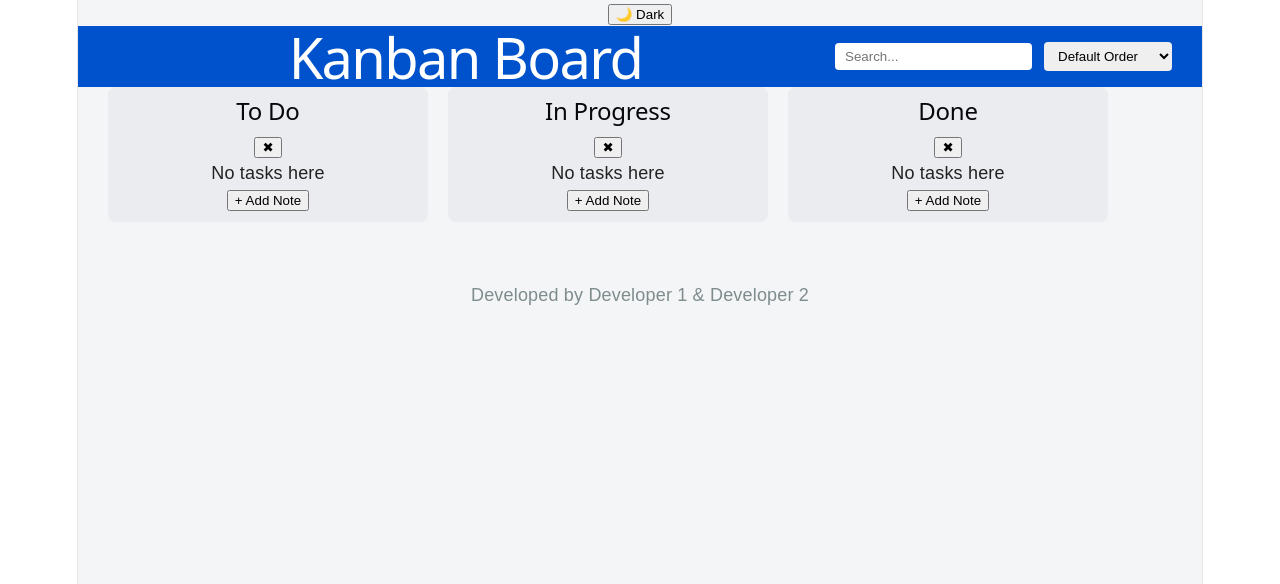
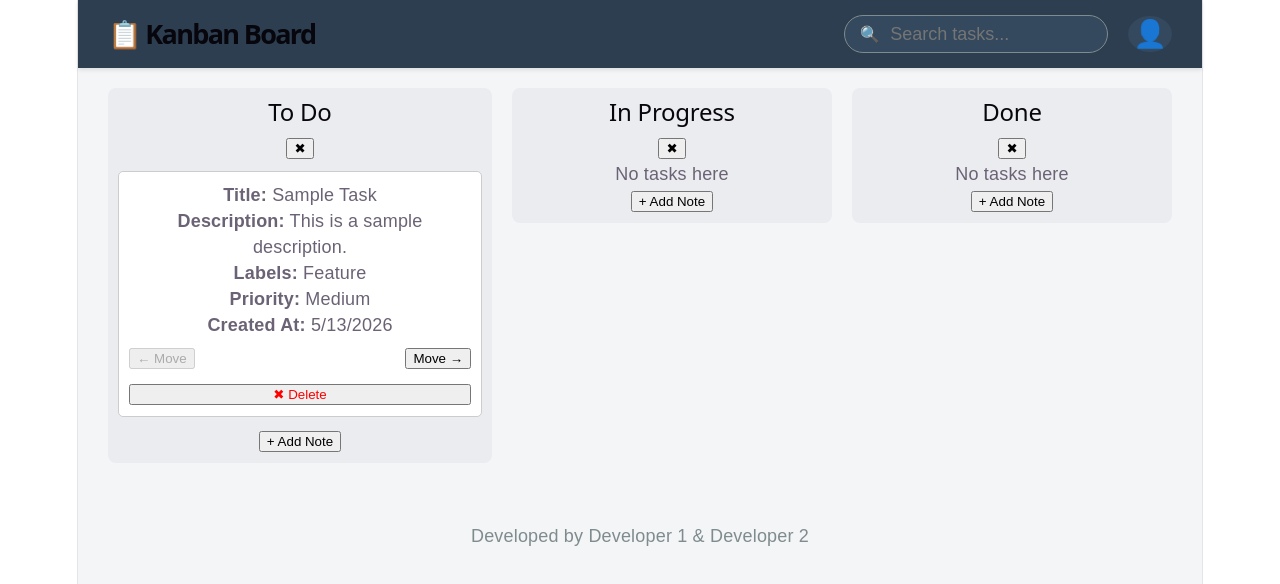
Before and after one commit to ma1eck/SE-LAB-EX-1, a React app in the folder frontend/: page / in a window 1280 px wide. Shown: the top 584 px of the page. Built offline with nearby package versions, Linux system fonts and the light colour scheme; the HTML template or start-up script is replaced by a standard one.

Commit message:
merge: Resolve merge conflicts and return dev to a working commit

```diff
--- a/frontend/src/App.jsx
+++ b/frontend/src/App.jsx
@@ -1,46 +1,46 @@
-import React, { useState, useEffect } from "react";
+import React, { useState } from "react";
 import Header from "./Header";
 import Column from "./Column";
-import LightDark from "./LightDark";
-
-const PRIORITY_ORDER = { High: 0, Medium: 1, Low: 2 };
 
 function App() {
+  // TODO: Implement localStorage to persist columns, notes, and labels across page reloads.
+
   const [filter, setFilter] = useState("");
-  const [sortBy, setSortBy] = useState("");
 
-  const initialColumns = [
+  const [columns, setColumns] = useState([
     { id: "todo", name: "To Do" },
     { id: "inProgress", name: "In Progress" },
     { id: "done", name: "Done" },
-  ];
+  ]);
 
-  const [columns, setColumns] = useState(() => {
-    const saved = localStorage.getItem("columns");
-    return saved ? JSON.parse(saved) : initialColumns;
-  });
+  const [notes, setNotes] = useState([
+    {
+      id: "1",
+      type: "todo", // matches column id
+      title: "Sample Task",
+      description: "This is a sample description.",
+      labels: ["Feature"],
+      priority: "Medium",
+      createdAt: new Date().toLocaleDateString(),
+    },
+  ]);
 
-  const [notes, setNotes] = useState(() => {
-    const saved = JSON.parse(localStorage.getItem("notes") || "[]");
-    return saved.filter((n) => typeof n === "object" && n !== null && n.id);
-  });
+  const [labels, setLabels] = useState([
+    "Bug",
+    "Feature",
+    "Enhancement",
+    "Documentation",
+  ]);
 
-  const [labels] = useState(["Bug", "Feature", "Enhancement", "Documentation"]);
-
-  useEffect(() => {
-    localStorage.setItem("notes", JSON.stringify(notes));
-  }, [notes]);
-  useEffect(() => {
-    localStorage.setItem("columns", JSON.stringify(columns));
-  }, [columns]);
+  // --- Functions ---
 
   const handleAddNote = (colId) => {
     const title = prompt("Enter task title:");
     if (!title) return;
+
     const description = prompt("Enter task description:") || "";
-    setNotes((prev) => [
-      ...prev,
-      {
+
+    const newNote = {
       id: Date.now().toString(),
       type: colId,
       title,
@@ -48,8 +48,9 @@ function App() {
       labels: [],
       priority: "Low",
       createdAt: new Date().toLocaleDateString(),
-      },
-    ]);
+    };
+
+    setNotes((prev) => [...prev, newNote]);
   };
 
   const handleMoveNote = (noteId, targetColId) => {
@@ -62,24 +63,23 @@ function App() {
   };
 
   const confirmDeleteCol = (colId) => {
-    if (window.confirm("Delete this column and all its tasks?")) {
+    if (
+      window.confirm(
+        "Are you sure you want to delete this column and all its tasks?",
+      )
+    ) {
       setColumns((prev) => prev.filter((col) => col.id !== colId));
       setNotes((prev) => prev.filter((note) => note.type !== colId));
     }
   };
 
-  const displayedNotes = notes
-    .filter(
+  // TODO: Add advanced filtering and sorting mechanisms.
+  // Apply text search filter to notes
+  const displayedNotes = notes.filter(
     (note) =>
-        note?.title?.toLowerCase().includes(filter.toLowerCase()) ||
-        note?.description?.toLowerCase().includes(filter.toLowerCase()),
-    )
-    .sort((a, b) => {
-      if (sortBy === "title") return a.title.localeCompare(b.title);
-      if (sortBy === "priority")
-        return PRIORITY_ORDER[a.priority] - PRIORITY_ORDER[b.priority];
-      return 0;
-    });
+      note.title.toLowerCase().includes(filter.toLowerCase()) ||
+      note.description.toLowerCase().includes(filter.toLowerCase()),
+  );
 
   return (
     <div
@@ -90,13 +90,10 @@ function App() {
         minHeight: "100vh",
       }}
     >
-      <LightDark />
-      <Header
-        filter={filter}
-        setFilter={setFilter}
-        sortBy={sortBy}
-        setSortBy={setSortBy}
-      />
+      <Header filter={filter} setFilter={setFilter} />
+
+      {/* TODO: Add a button/UI to create new columns dynamically */}
+
       <main
         className="board"
         style={{
@@ -131,6 +128,8 @@ function App() {
           </div>
         ))}
       </main>
+
+      {/* TODO: Make footer links or layout more personalized later */}
       <footer
         style={{
           textAlign: "center",
--- a/frontend/src/Header.jsx
+++ b/frontend/src/Header.jsx
@@ -2,34 +2,107 @@ import React from "react";
 
 function Header({ filter, setFilter, sortBy, setSortBy }) {
   return (
-    <header
-      style={{
-        padding: "16px 30px",
-        backgroundColor: "#0052cc",
-        display: "flex",
-        gap: "12px",
-        alignItems: "center",
-      }}
-    >
-      <h1 style={{ color: "white", margin: 0, flex: 1 }}>Kanban Board</h1>
+    <header className="header-container" style={styles.header}>
+      <div className="header-brand">
+        <h1 style={styles.title}>📋 Kanban Board</h1>
+      </div>
+
+      <div className="header-actions" style={styles.actions}>
+        <div className="search-wrapper" style={styles.searchWrapper}>
+          <span style={styles.searchIcon} aria-label="search">
+            🔍
+          </span>
           <input
+            id="filter-input"
             type="text"
-        placeholder="Search..."
             value={filter}
             onChange={(e) => setFilter(e.target.value)}
-        style={{ padding: "6px 10px", borderRadius: "4px", border: "none" }}
+            placeholder="Search tasks..."
+            style={styles.searchInput}
           />
-      <select
-        value={sortBy}
-        onChange={(e) => setSortBy(e.target.value)}
-        style={{ padding: "6px 10px", borderRadius: "4px", border: "none" }}
+          {filter && (
+            <button
+              onClick={() => setFilter("")}
+              style={styles.clearBtn}
+              title="Clear search"
             >
-        <option value="">Default Order</option>
-        <option value="title">Sort by Title</option>
-        <option value="priority">Sort by Priority</option>
-      </select>
+              ✖
+            </button>
+          )}
+        </div>
+
+        {/* Placeholder for future features like settings or profile */}
+        <div
+          className="user-profile"
+          style={styles.profileAvatar}
+          title="User Profile"
+        >
+          👤
+        </div>
+      </div>
     </header>
   );
 }
 
+// Inline styles for immediate visual improvement
+// (You can move these to your index.css or App.css later)
+const styles = {
+  header: {
+    display: "flex",
+    justifyContent: "space-between",
+    alignItems: "center",
+    padding: "15px 30px",
+    backgroundColor: "#2c3e50",
+    color: "#ecf0f1",
+    boxShadow: "0 2px 4px rgba(0,0,0,0.1)",
+    marginBottom: "20px",
+  },
+  title: {
+    margin: 0,
+    fontSize: "1.5rem",
+    fontWeight: "600",
+  },
+  actions: {
+    display: "flex",
+    alignItems: "center",
+    gap: "20px",
+  },
+  searchWrapper: {
+    display: "flex",
+    alignItems: "center",
+    backgroundColor: "#34495e",
+    borderRadius: "20px",
+    padding: "5px 15px",
+    border: "1px solid #7f8c8d",
+  },
+  searchIcon: {
+    marginRight: "8px",
+    fontSize: "0.9rem",
+  },
+  searchInput: {
+    border: "none",
+    background: "transparent",
+    color: "#fff",
+    outline: "none",
+    width: "200px",
+    fontSize: "1rem",
+  },
+  clearBtn: {
+    background: "transparent",
+    border: "none",
+    color: "#bdc3c7",
+    cursor: "pointer",
+    fontSize: "0.8rem",
+    padding: "0",
+    marginLeft: "8px",
+  },
+  profileAvatar: {
+    fontSize: "1.5rem",
+    cursor: "pointer",
+    backgroundColor: "#34495e",
+    padding: "5px",
+    borderRadius: "50%",
+  },
+};
+
 export default Header;
--- a/frontend/src/TaskCard.jsx
+++ b/frontend/src/TaskCard.jsx
@@ -1,123 +1,78 @@
-import React, { useState } from "react";
-import pencilSvg from "./assets/icons/pencil.svg";
+import React from "react";
 
-export default function TaskCard({ note, onUpdate, onDelete }) {
-  const [isEditing, setIsEditing] = useState(false);
-  const [editedTask, setEditedTask] = useState({
-    title: note.title || "",
-    dueDate: note.dueDate || "",
-    description: note.description || "",
-  });
-
-  const editButtonStyle = {
-    position: "absolute",
-    top: "10px",
-    right: "10px",
-    border: "none",
-    background: "transparent",
-    cursor: "pointer",
-    padding: 0,
-  };
-
-  const cardStyle = {
-    position: "relative",
-    border: "1px solid #ccc",
-    borderRadius: "6px",
-    padding: "16px",
-    marginBottom: "12px",
-    boxShadow: "0 1px 3px rgba(0,0,0,0.1)",
-    backgroundColor: "white",
-    maxWidth: "400px",
-    cursor: isEditing ? "default" : "grab",
-  };
-
-  function handleSave() {
-    // FIX: Pass only the updated object, NOT the note.id as the first argument
-    onUpdate({
-      ...note,
-      ...editedTask,
-    });
-    setIsEditing(false);
-  }
-
-  function handleCancel() {
-    setEditedTask({
-      title: note.title || "",
-      dueDate: note.dueDate || "",
-      description: note.description || "",
-    });
-    setIsEditing(false);
-  }
-
+function TaskCard({
+  note,
+  prevColEn,
+  colEn,
+  nextColEn,
+  columns,
+  labels,
+  onAddLabel,
+  onDelete,
+  onUpdate,
+  onMove,
+}) {
   return (
     <div
-      style={cardStyle}
-      draggable={!isEditing}
-      onDragStart={(e) => {
-        e.dataTransfer.setData("text/plain", note.id);
+      className="taskCard"
+      style={{
+        border: "1px solid #ccc",
+        padding: "10px",
+        margin: "10px 0",
+        borderRadius: "5px",
+        backgroundColor: "#fff",
       }}
     >
-      {!isEditing && (
-        <>
-          <h3>{note.title}</h3>
-          <p>
-            <strong>Due Date:</strong> {note.dueDate}
-          </p>
-          <p>{note.description}</p>
+      <p>
+        <strong>Title:</strong> {note.title}
+      </p>
+      <p>
+        <strong>Description:</strong> {note.description}
+      </p>
+      <p>
+        <strong>Labels:</strong> {note.labels?.join(", ") || "None"}
+      </p>
+      <p>
+        <strong>Priority:</strong> {note.priority}
+      </p>
+      <p>
+        <strong>Created At:</strong> {note.createdAt}
+      </p>
 
-          <button
-            onClick={() => setIsEditing(true)}
-            aria-label="Edit task"
-            title="Edit task"
-            style={editButtonStyle}
-          >
-            <img src={pencilSvg} alt="Edit" width={18} height={18} />
-          </button>
-        </>
-      )}
+      {/* Movement Buttons */}
+      <div
+        className="card-actions"
+        style={{
+          display: "flex",
+          justifyContent: "space-between",
+          margin: "10px 0",
+        }}
+      >
+        <button
+          onClick={() => onMove(prevColEn)}
+          disabled={!prevColEn}
+          title="Move Left"
+        >
+          &larr; Move
+        </button>
+        <button
+          onClick={() => onMove(nextColEn)}
+          disabled={!nextColEn}
+          title="Move Right"
+        >
+          Move &rarr;
+        </button>
+      </div>
 
-      {isEditing && (
-        <>
-          <input
-            type="text"
-            value={editedTask.title}
-            onChange={(e) =>
-              setEditedTask((prev) => ({ ...prev, title: e.target.value }))
-            }
-            placeholder="Title"
-            style={{ width: "100%", marginBottom: "8px", fontSize: "16px" }}
-          />
-          <input
-            type="date"
-            value={editedTask.dueDate}
-            onChange={(e) =>
-              setEditedTask((prev) => ({ ...prev, dueDate: e.target.value }))
-            }
-            style={{ width: "100%", marginBottom: "8px", fontSize: "16px" }}
-          />
-          <textarea
-            value={editedTask.description}
-            onChange={(e) =>
-              setEditedTask((prev) => ({
-                ...prev,
-                description: e.target.value,
-              }))
-            }
-            placeholder="Description"
-            rows={4}
-            style={{ width: "100%", fontSize: "14px" }}
-          />
-
-          <div style={{ marginTop: "10px", display: "flex", gap: "10px" }}>
-            <button onClick={handleSave} style={{ cursor: "pointer" }}>
-              Save
-            </button>
-            <button onClick={handleCancel} style={{ cursor: "pointer" }}>
-              Cancel
-            </button>
-          </div>
-        </>
-      )}
+      <button
+        type="button"
+        className="cancel-btn"
+        onClick={onDelete}
+        style={{ color: "red", width: "100%", marginTop: "5px" }}
+      >
+        ✖ Delete
+      </button>
     </div>
   );
 }
+export default TaskCard;
```
Lines whose indentation alone changed are shown as unchanged.
